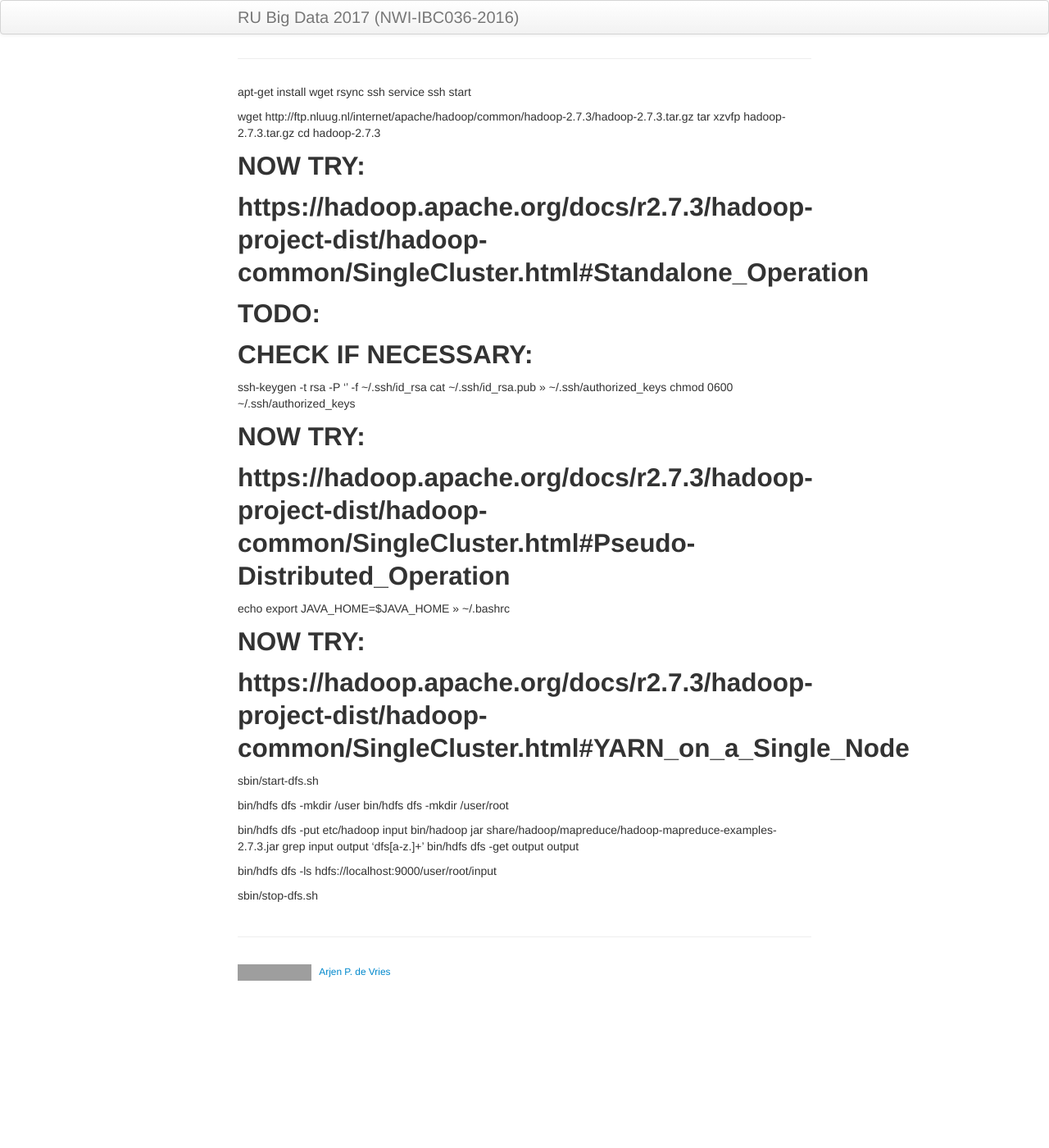
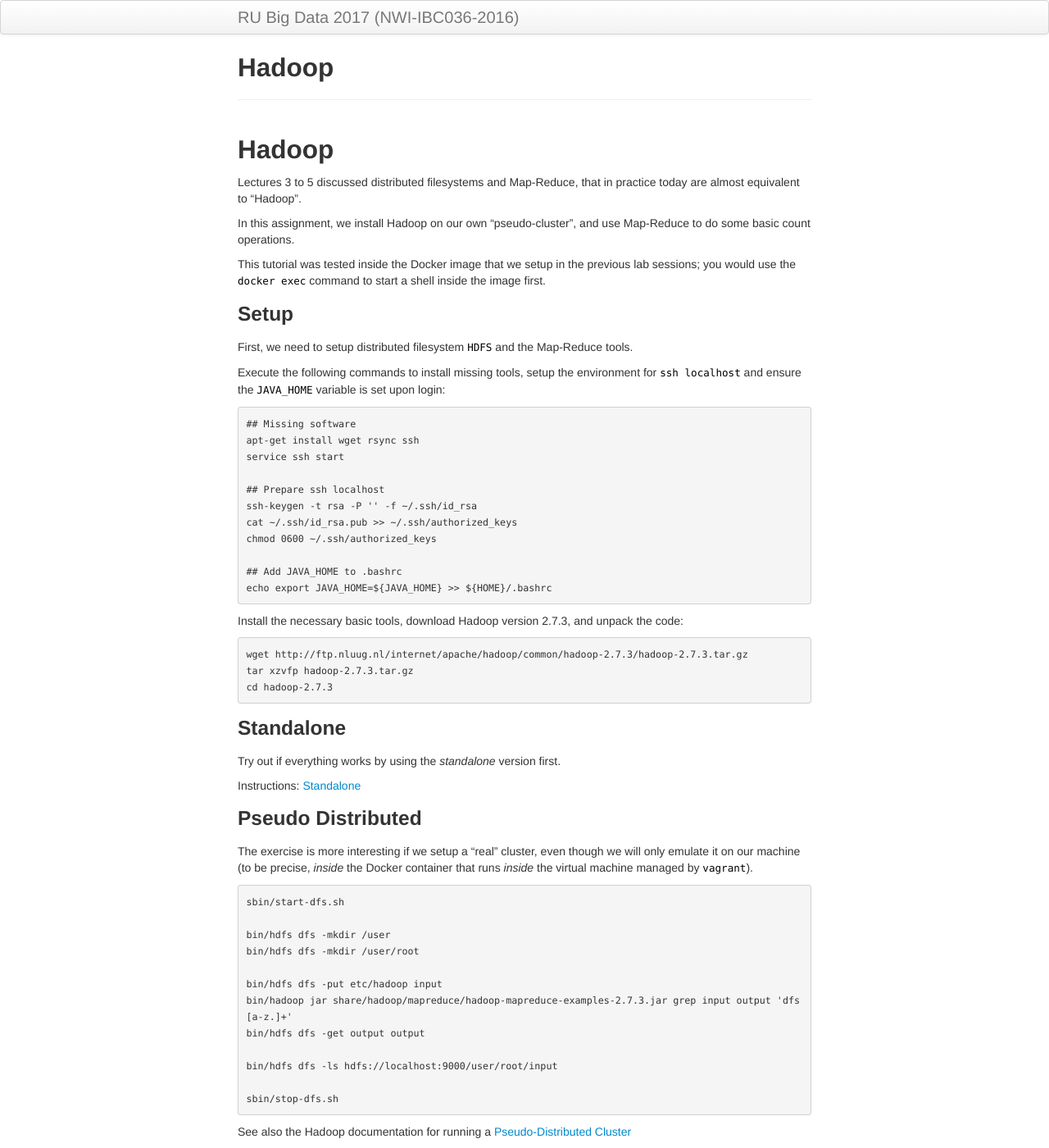
Before and after one commit to Thelukepet/course, a Jekyll site: the page built from background/hadoop.md, in a window 1280 px wide and 1400 px high. Shown: the whole window at 82% size. Built offline with Jekyll 4.4.1, drawn with Linux system fonts in a browser that asks for light colours; our own code applies the rules of GitHub Pages for plain Markdown files; some of the changed text lies outside the part shown; grey boxes are pictures that could not be loaded.

Commit message:
Added markdown and improved explanation

````diff
--- a/background/hadoop.md
+++ b/background/hadoop.md
@@ -1,32 +1,61 @@
+---
+layout: page
+title: Hadoop
+description: How to install and run Hadoop
+---
+
+## Hadoop
+
+Lectures 3 to 5 discussed distributed filesystems and Map-Reduce, that in practice today are almost equivalent to "Hadoop".
+
+In this assignment, we install Hadoop on our own "pseudo-cluster", and use Map-Reduce to do some basic count operations.
+
+This tutorial was tested inside the Docker image that we setup in the previous lab sessions;
+you would use the `docker exec` command to start a shell inside the image first.
+
+### Setup
+
+First, we need to setup distributed filesystem `HDFS` and the Map-Reduce tools.
+
+Execute the following commands to install missing tools, setup the environment for `ssh localhost`
+and ensure the `JAVA_HOME` variable is set upon login:
+
+```
+## Missing software
 apt-get install wget rsync ssh
 service ssh start
 
-wget http://ftp.nluug.nl/internet/apache/hadoop/common/hadoop-2.7.3/hadoop-2.7.3.tar.gz
-tar xzvfp hadoop-2.7.3.tar.gz
-cd hadoop-2.7.3
-
-## NOW TRY:
-## https://hadoop.apache.org/docs/r2.7.3/hadoop-project-dist/hadoop-common/SingleCluster.html#Standalone_Operation
-
-
-
-## TODO:
-## CHECK IF NECESSARY:
+## Prepare ssh localhost
 ssh-keygen -t rsa -P '' -f ~/.ssh/id_rsa
 cat ~/.ssh/id_rsa.pub >> ~/.ssh/authorized_keys
 chmod 0600 ~/.ssh/authorized_keys
 
+## Add JAVA_HOME to .bashrc
+echo export JAVA_HOME=${JAVA_HOME} >> ${HOME}/.bashrc
+```
 
-## NOW TRY:
-## https://hadoop.apache.org/docs/r2.7.3/hadoop-project-dist/hadoop-common/SingleCluster.html#Pseudo-Distributed_Operation
+Install the necessary basic tools, download Hadoop version 2.7.3, and unpack the code:
 
-echo export JAVA_HOME=$JAVA_HOME >> ~/.bashrc
+```
+wget http://ftp.nluug.nl/internet/apache/hadoop/common/hadoop-2.7.3/hadoop-2.7.3.tar.gz
+tar xzvfp hadoop-2.7.3.tar.gz
+cd hadoop-2.7.3
+```
+
+### Standalone
+
+Try out if everything works by using the _standalone_ version first.
+
+Instructions:
+[Standalone](https://hadoop.apache.org/docs/r2.7.3/hadoop-project-dist/hadoop-common/SingleCluster.html#Standalone_Operation)
 
 
+### Pseudo Distributed
 
-## NOW TRY:
-## https://hadoop.apache.org/docs/r2.7.3/hadoop-project-dist/hadoop-common/SingleCluster.html#YARN_on_a_Single_Node
+The exercise is more interesting if we setup a "real" cluster, even though we will only emulate it on our machine
+(to be precise, _inside_ the Docker container that runs _inside_ the virtual machine managed by `vagrant`).
 
+```
 sbin/start-dfs.sh
 
 bin/hdfs dfs -mkdir /user
@@ -39,3 +68,15 @@ bin/hdfs dfs -get output output
 bin/hdfs dfs -ls hdfs://localhost:9000/user/root/input
 
 sbin/stop-dfs.sh
+```
+
+See also the Hadoop documentation for running a
+[Pseudo-Distributed Cluster](https://hadoop.apache.org/docs/r2.7.3/hadoop-project-dist/hadoop-common/SingleCluster.html#Pseudo-Distributed_Operation)
+
+### See also
+
+Real clusters use a cluster management system like _Yarn_ to start and stop services and manage map-reduce jobs.
+
+If you are interested to see how that works (voluntarily, not required for the course),
+you could try the additional steps from the Hadoop documentation to
+[run Yarn on a single node](https://hadoop.apache.org/docs/r2.7.3/hadoop-project-dist/hadoop-common/SingleCluster.html#YARN_on_a_Single_Node)
````
